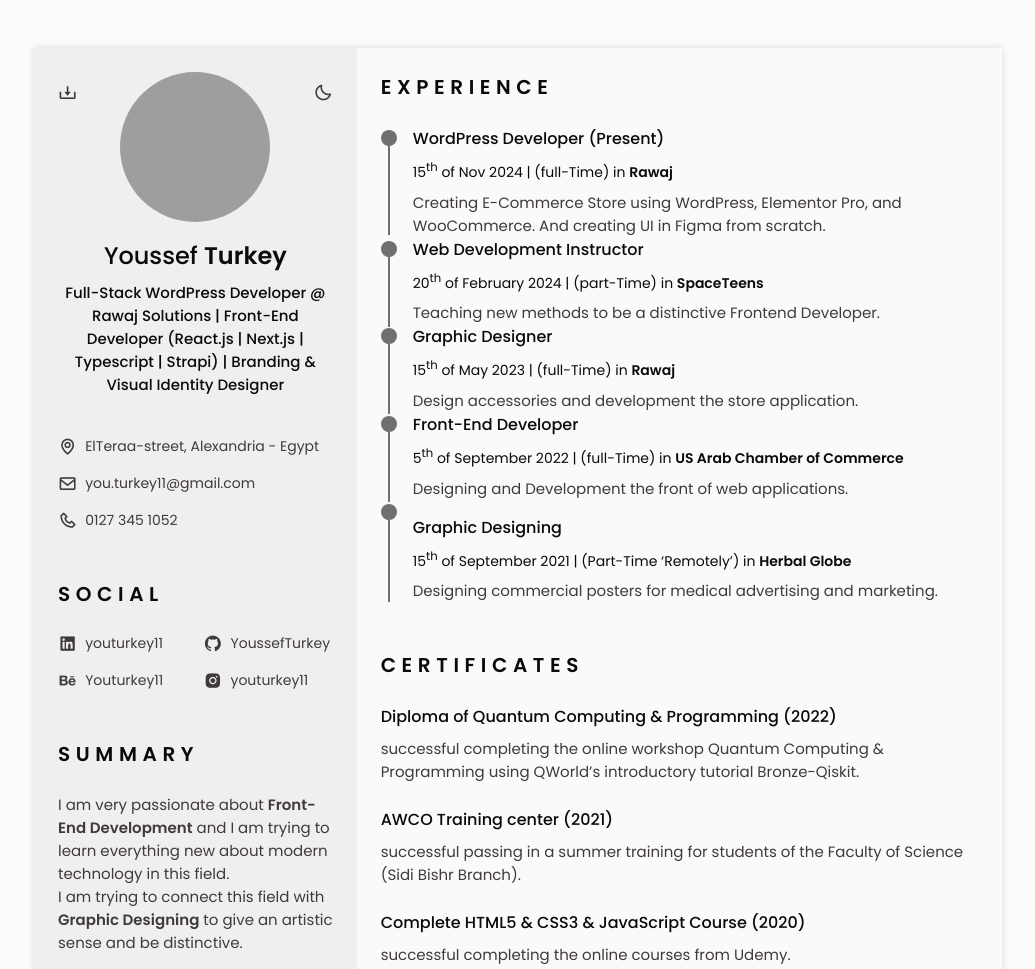
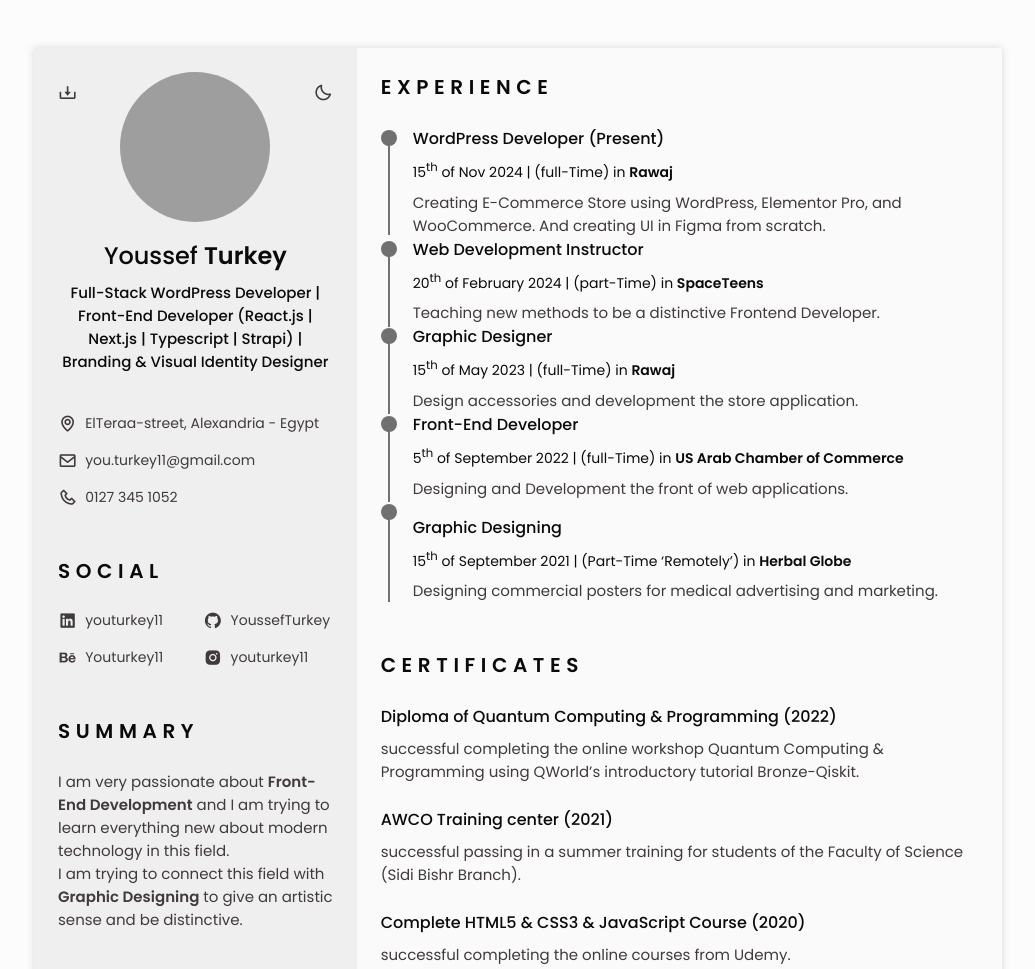
Before and after one commit to YoussefTurkey/YoussefTurkey_CV, a plain HTML site: page index.html in a window 1280 px wide. Shown: the top 969 px of the page, without its empty margins (122-1157 px from the left). Drawn offline with nearby package versions, Linux system fonts and the light colour scheme; grey boxes are pictures that could not be loaded.

Commit message:
upadate job title

```diff
--- a/index.html
+++ b/index.html
@@ -85,7 +85,7 @@
                             <img src="images/me2.png" alt="Youssef Turkey" class="home__img">
 
                             <h1 class="home__title">Youssef <b>Turkey</b></h1>
-                            <h3 class="home__profession">Full-Stack WordPress Developer @ Rawaj Solutions | Front-End Developer (React.js | Next.js | Typescript | Strapi) | Branding & Visual Identity Designer</h3>
+                            <h3 class="home__profession">Full-Stack WordPress Developer | Front-End Developer (React.js | Next.js | Typescript | Strapi) | Branding & Visual Identity Designer</h3>
 
                             <div class="down_btn">
                                 <a href="" class="home__button_movil" id="download_mob">Download Resume</a>
```
